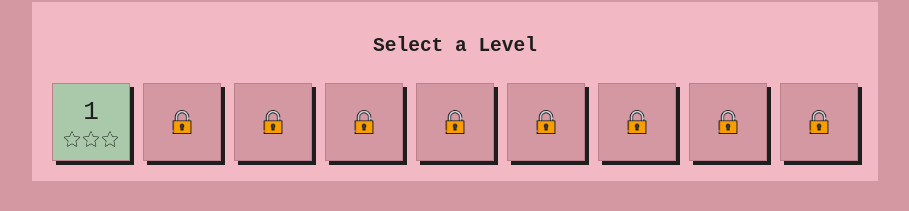
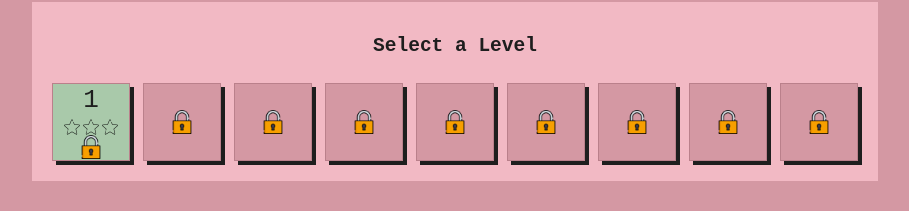
Before and after one commit to softwarenacho/sushi-crush, a Next.js app: page /levels in a window 1280 px wide. Shown: the part 170-381 px from the top of the page, without its empty margins (185-1094 px from the left). Built offline with nearby package versions, Linux system fonts and the light colour scheme.

Commit message:
fix 1 not really fixed

```diff
--- a/app/_components/LevelSelector.tsx
+++ b/app/_components/LevelSelector.tsx
@@ -92,8 +92,7 @@ const LevelSelectorModal = ({
               handleLevelClick(level.level)
             }
           >
-            {getState(level.level) === 'played' ||
-              (level.level === 1 && (
+            {(getState(level.level) === 'played' || level.level === 1) && (
               <>
                 <span className={styles.levelNumber}>{level.level}</span>
                 <div className={styles.stars}>
@@ -122,14 +121,12 @@ const LevelSelectorModal = ({
                   })}
                 </div>
               </>
-              ))}
-            {getState(level.level) !== 'played' &&
-              level.level !== 1 &&
+            )}
+            {(getState(level.level) !== 'played' || level.level !== 1) &&
               getState(level.level - 1) === 'played' && (
                 <span className={styles.levelNumber}>{level.level}</span>
               )}
-            {getState(level.level - 1) !== 'played' &&
-              level.level !== 1 &&
+            {(getState(level.level - 1) !== 'played' || level.level !== 1) &&
               getState(level.level) === 'locked' && (
                 <Image
                   key={`Locked level`}
```
Lines whose indentation alone changed are shown as unchanged.
